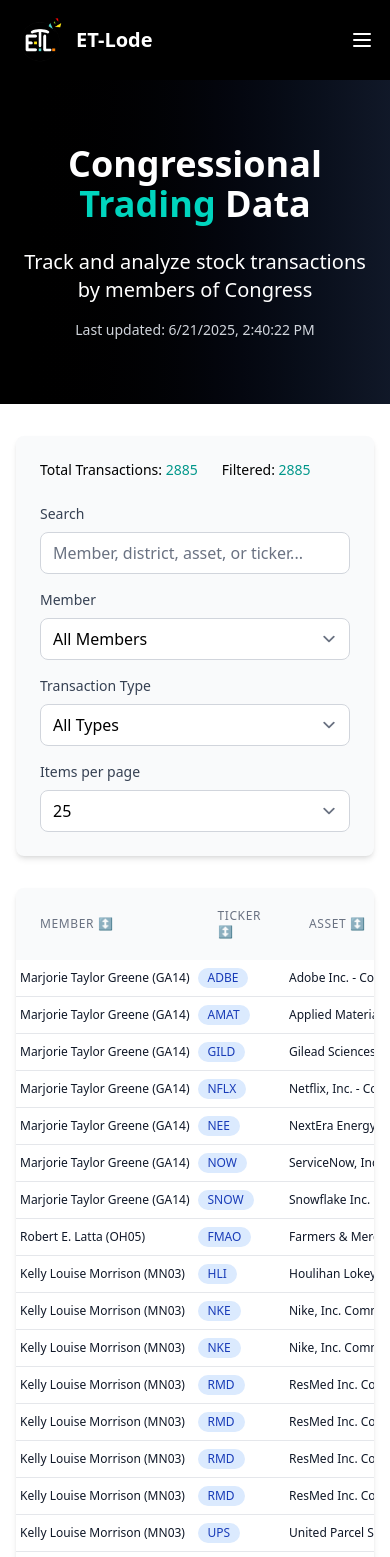
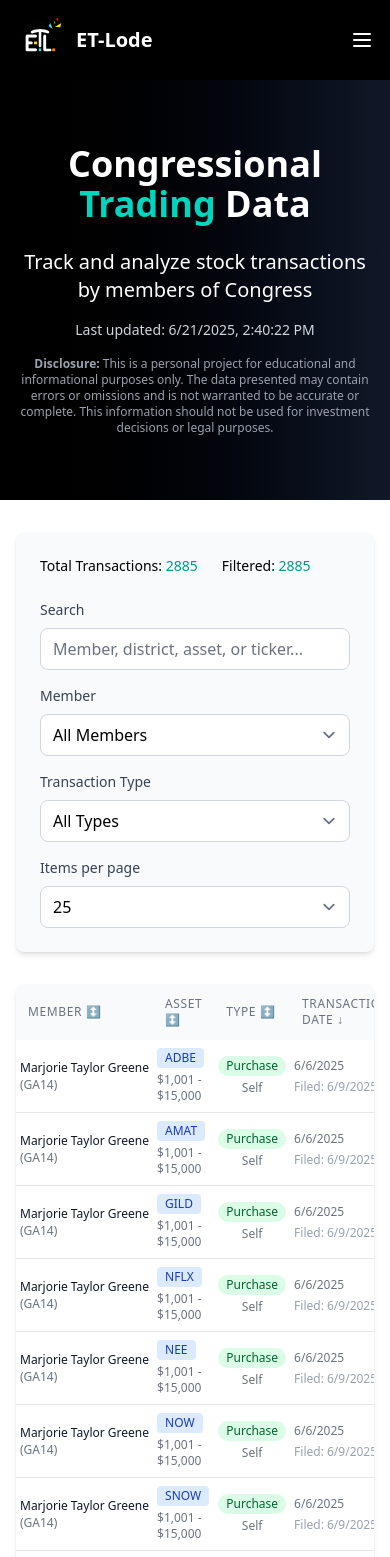
Before and after one commit to LeeSomm/etlode-website, a SvelteKit app: page /congress-trading in a window 390 px wide. Shown: the top 1557 px of the page. Built offline with nearby package versions, Linux system fonts and the light colour scheme.

Commit message:
Improved mobile responsiveness. Fixed some bugs. Added a disclaimer so I don't get sued :3

```diff
--- a/src/lib/i18n/en.ts
+++ b/src/lib/i18n/en.ts
@@ -5,7 +5,10 @@
     home: "Home",
     services: "Services",
     about: "About",
-    contact: "Contact"
+    contact: "Contact",
+    projects: "Projects",
+    congressTrading: "Congressional Trading",
+    japanWheel: "Wheel of Japan",
   },
   footer: {
     tagline: "ET-Lode: Extract, Transform, Load. Enabling AI automation for global businesses.",
--- a/src/lib/i18n/ja.ts
+++ b/src/lib/i18n/ja.ts
@@ -4,6 +4,9 @@
     services: "サービス",
     about: "会社概要",
     contact: "お問い合わせ",
+    projects: "プロジェクト",
+    congressTrading: "コングレス・トレーディング",
+    japanWheel: "ホイール・オブ・ジャパン"
   },
   footer: {
     tagline: "ET-Lode：抽出、変換、読み込み。グローバルビジネスのためのAI自動化を実現。",
--- a/src/routes/(promo)/congress-trading/+page.svelte
+++ b/src/routes/(promo)/congress-trading/+page.svelte
@@ -154,6 +154,11 @@
 			<div class="text-sm text-gray-300">
 				Last updated: {new Date(tradingData.last_updated).toLocaleString()}
 			</div>
+			<div class="mt-4 text-xs text-gray-400 max-w-2xl mx-auto">
+				<strong>Disclosure:</strong> This is a personal project for educational and informational purposes only.
+				The data presented may contain errors or omissions and is not warranted to be accurate or complete.
+				This information should not be used for investment decisions or legal purposes.
+			</div>
 		</div>
 	</div>
 </section>
@@ -217,28 +222,28 @@
 				<table class="w-full">
 					<thead class="bg-gray-50">
 						<tr>
-							<th onclick={() => handleSort('member_name')} class="px-6 py-3 text-left text-xs font-medium text-gray-500 uppercase tracking-wider cursor-pointer hover:bg-gray-100">
+							<th onclick={() => handleSort('member_name')} class="px-3 sm:px-6 py-3 text-left text-xs font-medium text-gray-500 uppercase tracking-wider cursor-pointer hover:bg-gray-100">
 								Member {getSortIcon('member_name')}
 							</th>
-							<th onclick={() => handleSort('ticker')} class="px-6 py-3 text-left text-xs font-medium text-gray-500 uppercase tracking-wider cursor-pointer hover:bg-gray-100">
+							<th onclick={() => handleSort('ticker')} class="px-3 sm:px-6 py-3 text-left text-xs font-medium text-gray-500 uppercase tracking-wider cursor-pointer hover:bg-gray-100 hidden sm:table-cell">
 								Ticker {getSortIcon('ticker')}
 							</th>
-							<th onclick={() => handleSort('asset')} class="px-6 py-3 text-left text-xs font-medium text-gray-500 uppercase tracking-wider cursor-pointer hover:bg-gray-100">
+							<th onclick={() => handleSort('asset')} class="px-3 sm:px-6 py-3 text-left text-xs font-medium text-gray-500 uppercase tracking-wider cursor-pointer hover:bg-gray-100">
 								Asset {getSortIcon('asset')}
 							</th>
-							<th onclick={() => handleSort('transaction_type')} class="px-6 py-3 text-left text-xs font-medium text-gray-500 uppercase tracking-wider cursor-pointer hover:bg-gray-100">
+							<th onclick={() => handleSort('transaction_type')} class="px-3 sm:px-6 py-3 text-left text-xs font-medium text-gray-500 uppercase tracking-wider cursor-pointer hover:bg-gray-100">
 								Type {getSortIcon('transaction_type')}
 							</th>
-							<th onclick={() => handleSort('transaction_date')} class="px-6 py-3 text-left text-xs font-medium text-gray-500 uppercase tracking-wider cursor-pointer hover:bg-gray-100">
+							<th onclick={() => handleSort('transaction_date')} class="px-3 sm:px-6 py-3 text-left text-xs font-medium text-gray-500 uppercase tracking-wider cursor-pointer hover:bg-gray-100">
 								Transaction Date {getSortIcon('transaction_date')}
 							</th>
-							<th onclick={() => handleSort('notification_date')} class="px-6 py-3 text-left text-xs font-medium text-gray-500 uppercase tracking-wider cursor-pointer hover:bg-gray-100">
+							<th onclick={() => handleSort('notification_date')} class="px-3 sm:px-6 py-3 text-left text-xs font-medium text-gray-500 uppercase tracking-wider cursor-pointer hover:bg-gray-100 hidden md:table-cell">
 								Filing Date {getSortIcon('notification_date')}
 							</th>
-							<th onclick={() => handleSort('amount')} class="px-6 py-3 text-left text-xs font-medium text-gray-500 uppercase tracking-wider cursor-pointer hover:bg-gray-100">
+							<th onclick={() => handleSort('amount')} class="px-3 sm:px-6 py-3 text-left text-xs font-medium text-gray-500 uppercase tracking-wider cursor-pointer hover:bg-gray-100 hidden lg:table-cell">
 								Amount {getSortIcon('amount')}
 							</th>
-							<th onclick={() => handleSort('owner')} class="px-6 py-3 text-left text-xs font-medium text-gray-500 uppercase tracking-wider cursor-pointer hover:bg-gray-100">
+							<th onclick={() => handleSort('owner')} class="px-3 sm:px-6 py-3 text-left text-xs font-medium text-gray-500 uppercase tracking-wider cursor-pointer hover:bg-gray-100 hidden lg:table-cell">
 								Owner {getSortIcon('owner')}
 							</th>
 						</tr>
@@ -246,10 +251,15 @@
 					<tbody class="bg-white divide-y divide-gray-200">
 						{#each paginatedTransactions as transaction}
 							<tr class="hover:bg-gray-50">
-								<td class="px-6 py-4 whitespace-nowrap text-sm font-medium text-gray-900">
-									{transaction.member_name} ({transaction.district})
+								<td class="px-3 sm:px-6 py-4 text-sm font-medium text-gray-900">
+									<div class="truncate">
+										{transaction.member_name}
+									</div>
+									<div class="text-xs text-gray-500 truncate">
+										({transaction.district})
+									</div>
 								</td>
-								<td class="px-6 py-4 whitespace-nowrap text-sm text-gray-900">
+								<td class="px-3 sm:px-6 py-4 whitespace-nowrap text-sm text-gray-900 hidden sm:table-cell">
 									{#if transaction.ticker}
 										<span class="inline-flex items-center px-2.5 py-0.5 rounded-full text-xs font-medium bg-blue-100 text-blue-800">
 											{transaction.ticker}
@@ -258,27 +268,54 @@
 										<span class="text-gray-400">-</span>
 									{/if}
 								</td>
-								<td class="px-6 py-4 text-sm text-gray-900 max-w-xs truncate" title={transaction.asset}>
-									{transaction.asset}
+								<td class="px-3 sm:px-6 py-4 text-sm text-gray-900">
+									<!-- Mobile: Show ticker and amount -->
+									<div class="sm:hidden">
+										{#if transaction.ticker}
+											<span class="inline-flex items-center px-2 py-0.5 rounded text-xs font-medium bg-blue-100 text-blue-800">
+												{transaction.ticker}
+											</span>
+										{:else}
+											<span class="text-gray-400 text-xs">No ticker</span>
+										{/if}
+									</div>
+									<!-- Desktop: Show asset name -->
+									<div class="hidden sm:block truncate max-w-[120px] sm:max-w-xs" title={transaction.asset}>
+										{transaction.asset}
+									</div>
+									<!-- Show amount on mobile when hidden in header -->
+									<div class="lg:hidden text-xs text-gray-500 mt-1">
+										{transaction.amount}
+									</div>
 								</td>
-								<td class="px-6 py-4 whitespace-nowrap text-sm text-gray-900">
-									<span class="inline-flex items-center px-2.5 py-0.5 rounded-full text-xs font-medium
+								<td class="px-3 sm:px-6 py-4 whitespace-nowrap text-sm text-gray-900 text-center">
+									<span class="inline-flex items-center  px-2 sm:px-2.5 py-0.5 rounded-full text-xs font-medium
 										{transaction.transaction_type.toLowerCase() === 'purchase' ? 'bg-green-100 text-green-800' :
 										 transaction.transaction_type.toLowerCase() === 'sale' ? 'bg-red-100 text-red-800' :
 										 'bg-yellow-100 text-yellow-800'}">
 										{transaction.transaction_type}
 									</span>
+									<!-- Show owner on mobile when hidden in header -->
+									<div class="lg:hidden text-xs text-gray-500 mt-1 truncate">
+										{transaction.owner}
+									</div>
 								</td>
-								<td class="px-6 py-4 whitespace-nowrap text-sm text-gray-500">
-									{formatDate(transaction.transaction_date)}
+								<td class="px-3 sm:px-6 py-4 text-sm text-gray-500">
+									<div class="whitespace-nowrap">
+										{formatDate(transaction.transaction_date)}
+									</div>
+									<!-- Show filing date on mobile when hidden in header -->
+									<div class="md:hidden text-xs text-gray-400 mt-1">
+										Filed: {formatDate(transaction.notification_date)}
+									</div>
 								</td>
-								<td class="px-6 py-4 whitespace-nowrap text-sm text-gray-500">
+								<td class="px-3 sm:px-6 py-4 whitespace-nowrap text-sm text-gray-500 hidden md:table-cell">
 									{formatDate(transaction.notification_date)}
 								</td>
-								<td class="px-6 py-4 whitespace-nowrap text-sm text-gray-900">
+								<td class="px-3 sm:px-6 py-4 whitespace-nowrap text-sm text-gray-900 hidden lg:table-cell">
 									{transaction.amount}
 								</td>
-								<td class="px-6 py-4 whitespace-nowrap text-sm text-gray-500">
+								<td class="px-3 sm:px-6 py-4 whitespace-nowrap text-sm text-gray-500 hidden lg:table-cell">
 									{transaction.owner}
 								</td>
 							</tr>
```
Also changed, not shown: src/routes/+layout.svelte (+9 -11 lines).
